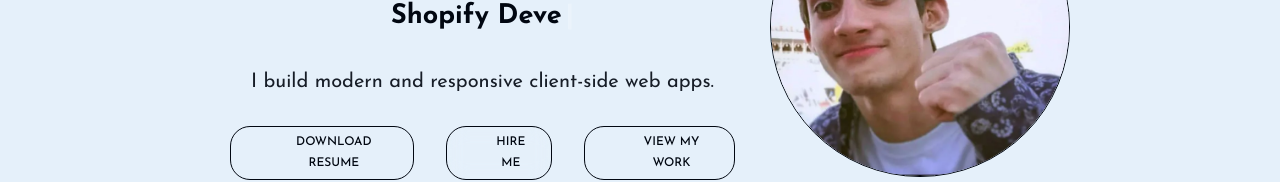
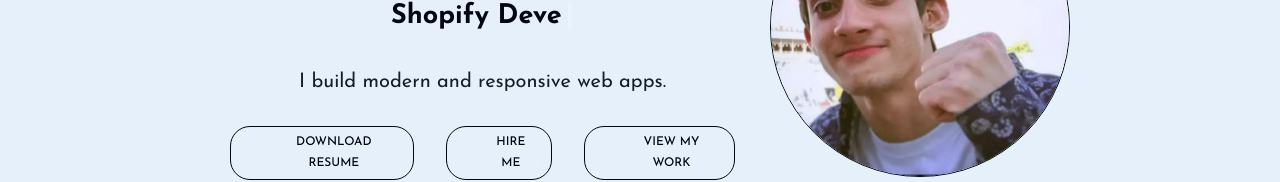
Before and after one commit to Fares-Elsisi-2005/My-New-Portfolio-React-js-, a React (Vite) app: page / in a window 1280 px wide. Shown: the part 319-501 px from the top of the page. Built offline with nearby package versions, Linux system fonts and the light colour scheme; some icons are missing; a web font is replaced by a local one.

Commit message:
updating

```diff
--- a/src/components/hero/Hero.jsx
+++ b/src/components/hero/Hero.jsx
@@ -39,7 +39,7 @@
             textColors={[colors.secondary[100]]}
 
       />
-        <Typography   variant="h4" sx={{ opacity: 0.9, color:colors.secondary[100]}}>I build modern and responsive client-side web apps.</Typography>
+        <Typography   variant="h4" sx={{ opacity: 0.9, color:colors.secondary[100]}}>I build modern and responsive  web apps.</Typography>
         <Stack direction={{ xs: 'column', sm: 'row' }} spacing={4} justifyContent="center" sx={{ mt: 2 }}>
 
           <Button   variant="outlined" color="inherit"   startIcon={<DownloadIcon  className='TNeonSvg' />} sx={{color:colors.secondary[100], borderRadius:"20px",  }} component="a" target='_blank' href="https://drive.google.com/file/d/1_TQkeB6te1Yijjb3aWZFRA7w67pipWbF/view?usp=sharing" download aria-label="Download Resume">Download Resume</Button>
```
